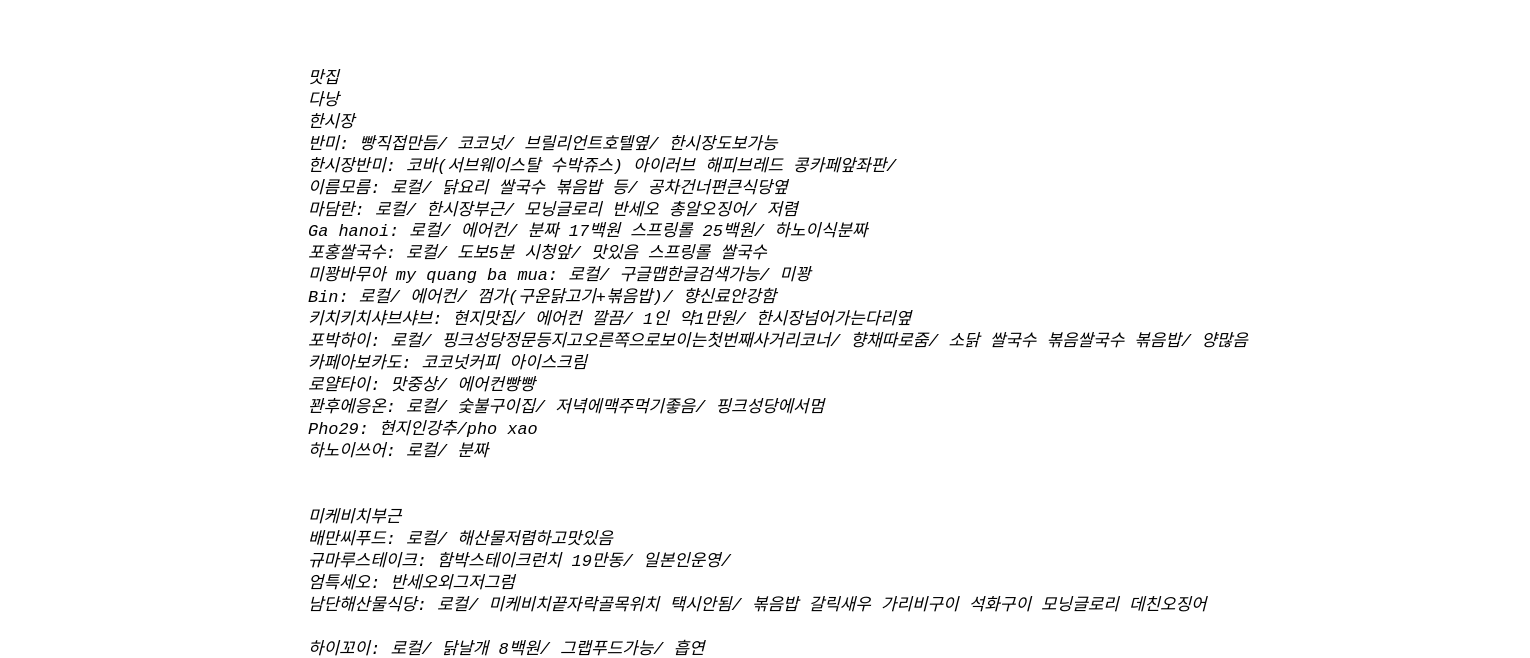
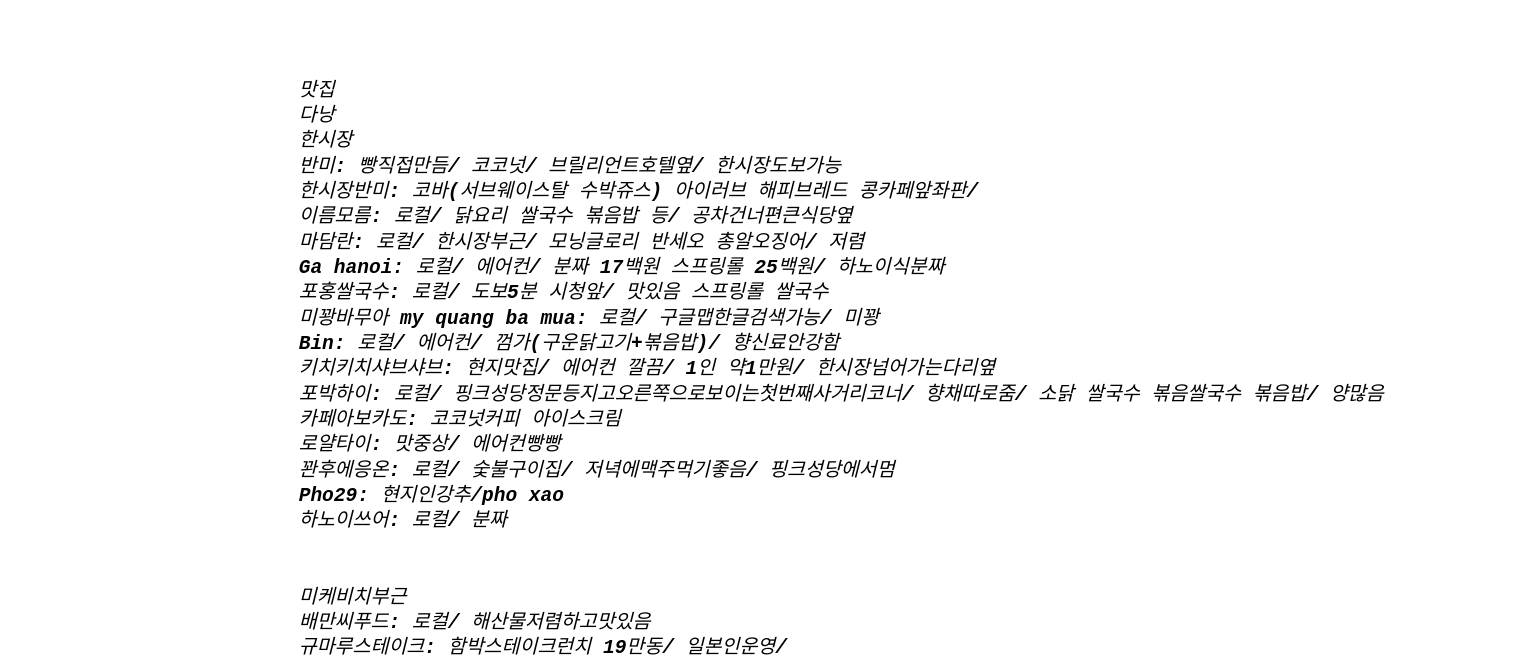
Before and after one commit to kaosong/song, a plain HTML site: page hot.html in a window 1280 px wide. Shown: the part 650-1308 px from the top of the page, 1530 px wide, since content can reach past the window. Drawn offline with Linux system fonts and the light colour scheme.

Commit message:
edit
edit

```diff
--- a/hot.html
+++ b/hot.html
@@ -24,17 +24,17 @@ ul{
 
   font-size: 250%;
   text-align:left;
-  margin-left: 760px;
+  margin-left: 39%;
   list-style: none;
   line-height: 1.6;
 }
 
 #sche{
   font-style: italic;
-  font-weight: 500;
-  font-size: 130%;
+  font-weight: 550;
+  font-size: 150%;
   text-align:left;
-  margin-left: 300px;
+  margin-left: 23%;
   list-style: none;
   line-height: 1.3;
   white-space:normal;
```
Also changed, not shown: index.html (+1 -1 lines), schedule.html (+1 -1 lines), visit.html (+1 -1 lines), weather.html (+1 -1 lines).
